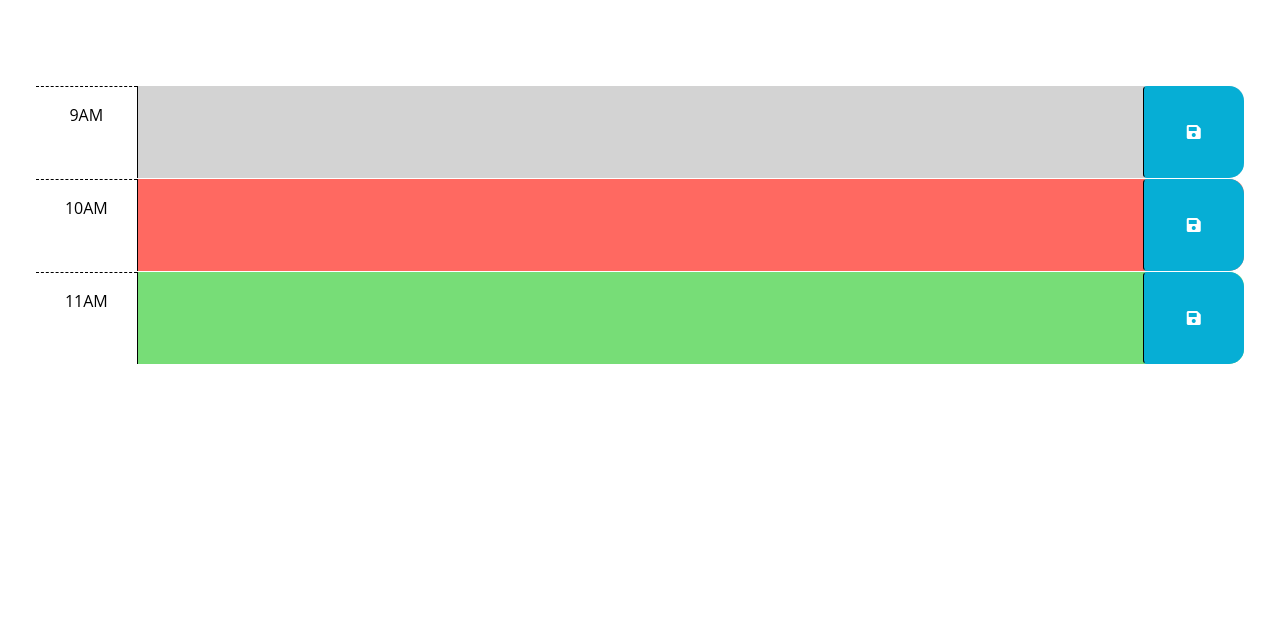
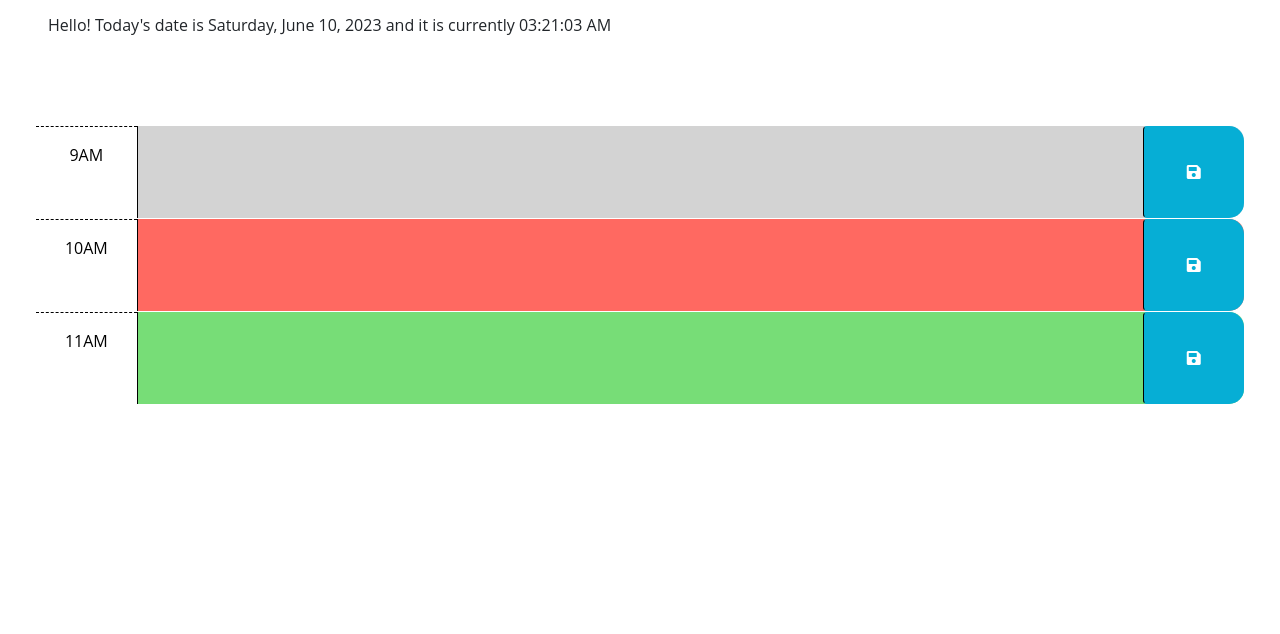
Before and after one commit to esanchez8k/challenge05-TPAPIs, a plain HTML site: page Develop/index.html in a window 1280 px wide. Shown: the part 166-800 px from the top of the page. Drawn offline with nearby package versions, Linux system fonts and the light colour scheme; files that its build step writes are made by us from their sources.

Commit message:
added current time and date HTML and javascript

```diff
--- a/Develop/assets/script.js
+++ b/Develop/assets/script.js
@@ -20,4 +20,14 @@ $(function () {
   // attribute of each time-block be used to do this?
   //
   // TODO: Add code to display the current date in the header of the page.
+  function updateTime() {
+    const dateElement = $('#date');
+    const timeElement = $('#time');
+    const currentDate = dayjs().format('dddd, MMMM D, YYYY');
+    const currentTime = dayjs().format('hh:mm:ss A');
+    dateElement.text(currentDate);
+    timeElement.text(currentTime);
+  }
+
+  setInterval(updateTime, 1000);
 });
--- a/Develop/index.html
+++ b/Develop/index.html
@@ -20,7 +20,7 @@
       href="https://fonts.googleapis.com/css2?family=Fira+Sans:wght@400;700&display=swap"
       rel="stylesheet"
     />
-    <link rel="stylesheet" href="style.css" />
+    <link rel="stylesheet" href="./assets/style.css" />
     <title>Work Day Scheduler</title>
   </head>
 
@@ -29,6 +29,8 @@
       <h1 class="display-3">Work Day Scheduler</h1>
       <p class="lead">A simple calendar app for scheduling your work day</p>
       <p id="currentDay" class="lead"></p>
+      <p> Hello! Today's date is <span id="date"></span> and it is currently <span id="time"></span></p>
+
     </header>
     <div class="container-fluid px-5">
       <!-- Use class for "past", "present", and "future" to apply styles to the
@@ -74,6 +76,6 @@
     integrity="sha256-iu/zLUB+QgISXBLCW/mcDi/rnf4m4uEDO0wauy76x7U="
     crossorigin="anonymous"></script>
 
-    <script src="script.js"></script>
+    <script src="./assets/script.js"></script>
   </body>
 </html>
```
